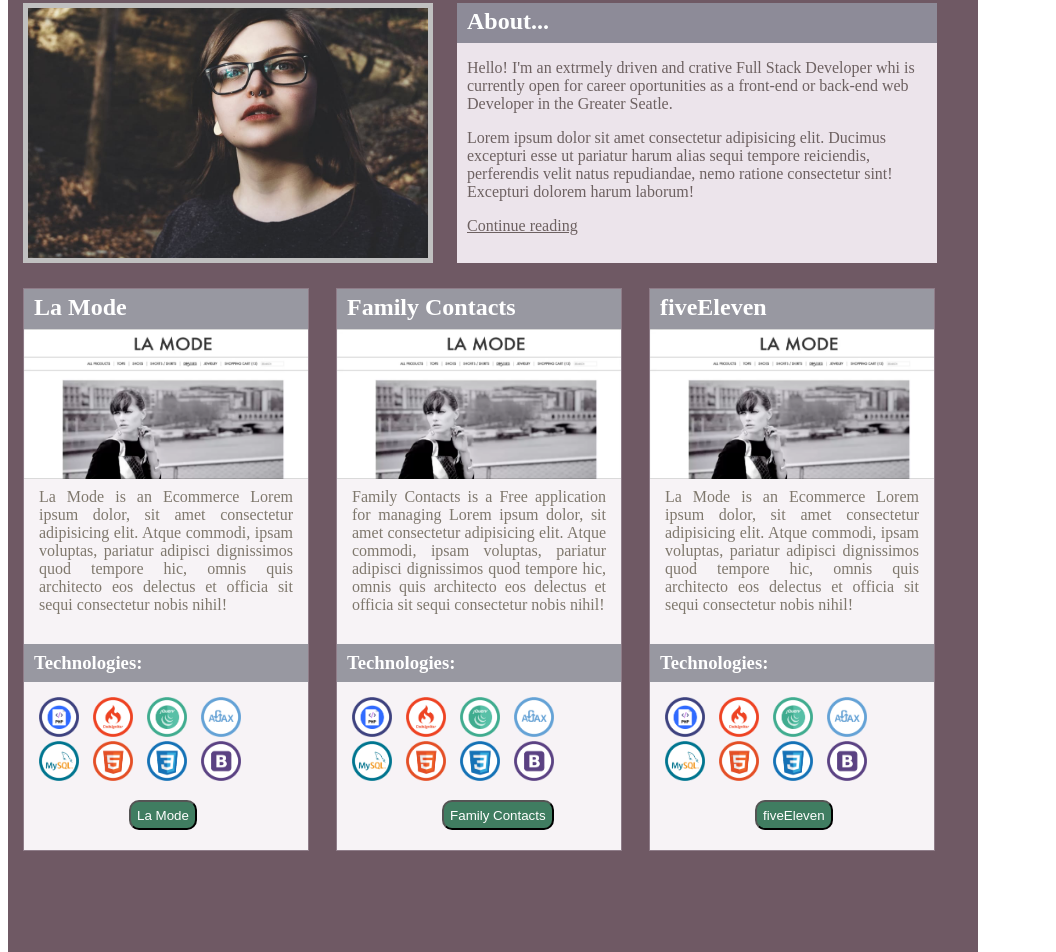
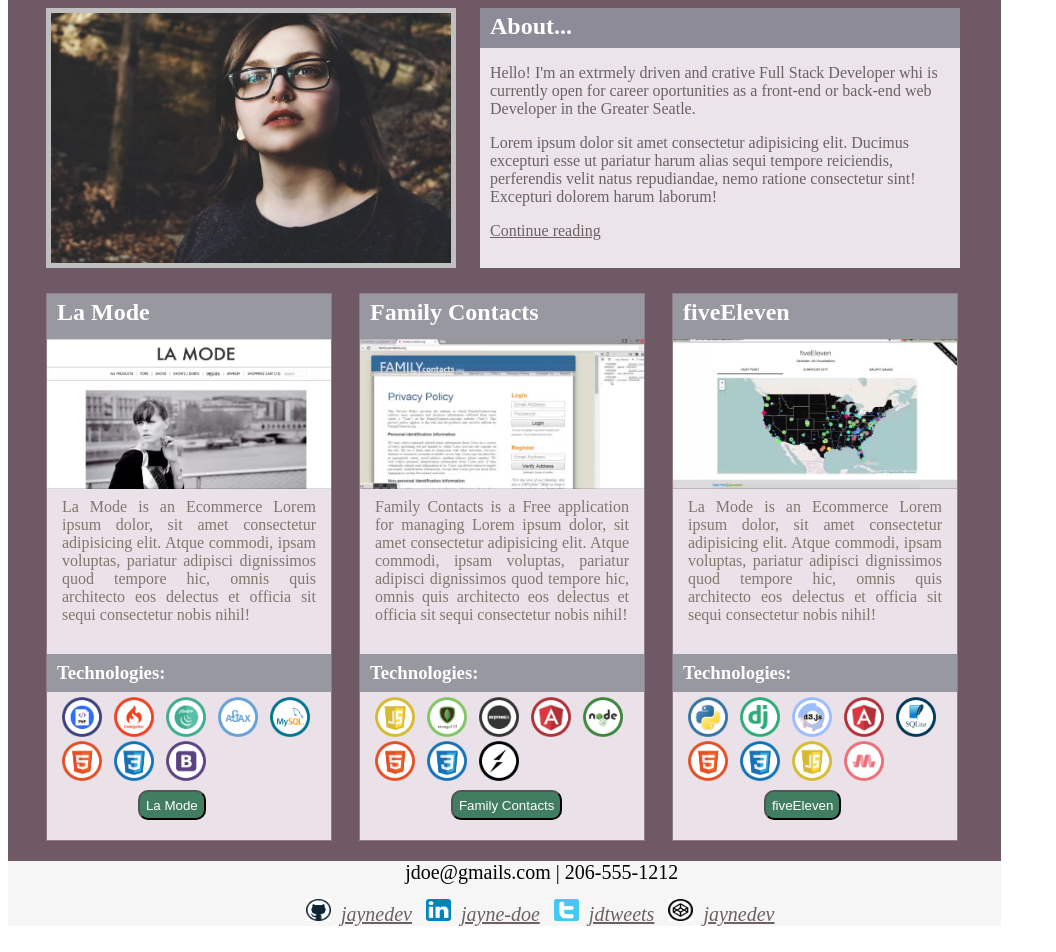
Before and after one commit to arnaldoquezada/CSS-Portafolio, a plain HTML site: page index.html in a window 1280 px wide. Shown: the part 88-1040 px from the top of the page, without its empty margins (0-1056 px from the left). Drawn offline with Linux system fonts and the light colour scheme.

Commit message:
Terminado al fin y sin errores validado

```diff
--- a/index.html
+++ b/index.html
@@ -67,7 +67,7 @@
                     <img src="/images/CSS.png" alt="php logo" width="40" height="40">
                     <img src="/images/bootstrap.png" alt="php logo" width="40" height="40"> </div>
                 <div class="box-btn">
-                    <button>La Mode</button>
+                    <button>La Mode </button>
                 </div>
 
             </div>
@@ -76,10 +76,11 @@
                     <h2>Family Contacts</h2>
                 </div>
                 <div class="box-img">
-                    <img src="/images/lamode.png" alt="Imagen Noticia" width="284" height="150">
+                    <img src="/images/familycontacts.png" alt="Imagen Noticia" width="284" height="150">
                 </div>
                 <div class="box-text">
-                    <p>Family Contacts is a Free application for managing Lorem ipsum dolor, sit amet consectetur adipisicing elit. Atque commodi,
+                    <p>Family Contacts is a Free application for managing Lorem ipsum dolor, sit amet consectetur
+                        adipisicing elit. Atque commodi,
                         ipsam voluptas, pariatur adipisci dignissimos quod tempore hic, omnis quis architecto eos
                         delectus et officia sit sequi consectetur nobis nihil!</p>
                 </div>
@@ -87,14 +88,15 @@
                     <h3>Technologies:</h3>
                 </div>
                 <div class="box-img-tech">
-                    <img src="/images/php.png" alt="php logo" width="40" height="40">
-                    <img src="/images/codeigniter.png" alt="php logo" width="40" height="40">
-                    <img src="/images/jQuery.png" alt="php logo" width="40" height="40">
-                    <img src="/images/ajax.png" alt="php logo" width="40" height="40">
-                    <img src="/images/mysql.png" alt="php logo" width="40" height="40">
+                    <img src="/images/JavaScript.png" alt="php logo" width="40" height="40">
+                    <img src="/images/mongodb.png" alt="php logo" width="40" height="40">
+                    <img src="/images/expressjs.png" alt="php logo" width="40" height="40">
+                    <img src="/images/angular.png" alt="php logo" width="40" height="40">
+                    <img src="/images/nodejs.png" alt="php logo" width="40" height="40">
                     <img src="/images/HTML.png" alt="php logo" width="40" height="40">
                     <img src="/images/CSS.png" alt="php logo" width="40" height="40">
-                    <img src="/images/bootstrap.png" alt="php logo" width="40" height="40"> </div>
+                    <img src="/images/socket.png" alt="php logo" width="40" height="40">
+                </div>
                 <div class="box-btn">
                     <button>Family Contacts</button>
                 </div>
@@ -105,7 +107,7 @@
                     <h2>fiveEleven</h2>
                 </div>
                 <div class="box-img">
-                    <img src="/images/lamode.png" alt="Imagen Noticia" width="284" height="150">
+                    <img src="/images/fiveEleven.png" alt="Imagen Noticia" width="284" height="150">
                 </div>
                 <div class="box-text">
                     <p>La Mode is an Ecommerce Lorem ipsum dolor, sit amet consectetur adipisicing elit. Atque commodi,
@@ -116,20 +118,33 @@
                     <h3>Technologies:</h3>
                 </div>
                 <div class="box-img-tech">
-                    <img src="/images/php.png" alt="php logo" width="40" height="40">
-                    <img src="/images/codeigniter.png" alt="php logo" width="40" height="40">
-                    <img src="/images/jQuery.png" alt="php logo" width="40" height="40">
-                    <img src="/images/ajax.png" alt="php logo" width="40" height="40">
-                    <img src="/images/mysql.png" alt="php logo" width="40" height="40">
+                    <img src="/images/python.png" alt="php logo" width="40" height="40">
+                    <img src="/images/django.png" alt="php logo" width="40" height="40">
+                    <img src="/images/d3.png" alt="php logo" width="40" height="40">
+                    <img src="/images/angular.png" alt="php logo" width="40" height="40">
+                    <img src="/images/sqlite.png" alt="php logo" width="40" height="40">
                     <img src="/images/HTML.png" alt="php logo" width="40" height="40">
                     <img src="/images/CSS.png" alt="php logo" width="40" height="40">
-                    <img src="/images/bootstrap.png" alt="php logo" width="40" height="40"> </div>
+                    <img src="/images/JavaScript.png" alt="php logo" width="40" height="40">
+                    <img src="/images/materialize.png" alt="php logo" width="40" height="40">
+                </div>
                 <div class="box-btn">
-                    <button>fiveEleven</button>
+                 <button>fiveEleven</button>
                 </div>
-
             </div>
         </div>
+        <div class="footer">
+            <div class="box-contacto">
+                <p>jdoe@gmails.com | 206-555-1212</p>
+            </div>
+            <div class="box-rsociales">
+                <img src="/images/github.png" alt="" width="25" height="22"><a href="#">jaynedev</a>
+                <img src="/images/linkedin.png" alt="" width="25" height="22"><a href="#">jayne-doe</a>
+                <img src="/images/twitter.png" alt="" width="25" height="22"><a href="#">jdtweets</a>
+                <img src="/images/codepen.png" alt="" width="25" height="22"><a href="#">jaynedev</a>
+            </div>
+        </div>
+
     </div>
 
 </body>
--- a/style.css
+++ b/style.css
@@ -2,8 +2,7 @@ h1, h3, h2{
     margin: 0%;
 }
 .container{
-    width: 970px;
-    height: 1600px;
+    width: 993px;
     background-color:#f6f6f6;
     border-left: 25px;
     border-right: 25px;
@@ -20,6 +19,7 @@ h1, h3, h2{
     margin-top: 10px;
     margin-left: 15px;
     display: inline-block;
+
 }
 .text-1{
    display: inline-block;
@@ -35,9 +35,8 @@ h1, h3, h2{
 }
 .container-sub{
     background-color:#6f5964;
-    height: 1200px;
     width: 940px;
-    padding: 15px;
+    padding: 20px 15px 20px 38px ;
     display: inline-block;
 }
 .box-img-profile{
@@ -80,15 +79,16 @@ h1, h3, h2{
 }
 .box-portafolios{
     width: 284px;
-    background-color: #f7f3f6;
+    background-color:#eae1e9;
     margin-top: 25px;
     margin-right: 23px;
     padding-bottom: 20px;
     display: inline-block;
+    vertical-align: top;
     border: 1px #8f7d89 solid  ;
 }
     .box-cabecera{
-        height: 35px;
+        height: 40px;
         background-color:#9898a1;
         padding-top: 5px;
         padding-left: 10px;
@@ -117,11 +117,16 @@ h1, h3, h2{
 
     }
     .box-img-tech{
-        padding: 15px;
+        padding: 5px;
+        margin-left: 10px;
+        display:inline-block;
+        align-items: center;
     }
     .box-img-tech img{
-        margin-right: 10px;
+        margin-right: 8px;
         margin-bottom: 0px;
+
+
     }
     .box-img-tech button{
         background-color:#407d61;
@@ -131,8 +136,34 @@ h1, h3, h2{
     .box-btn button{
         border-radius: 10px;
         box-shadow:#7b8c86;
-        margin-left: 37%;
+        margin-left: 32%;
         background-color:#407d61;
         height: 30px;
         color: white;
     }
+    .box-btn a{
+       color: white;
+       text-decoration: none;
+    }
+
+.footer{
+    padding: 0;
+    align-items: center;
+}
+.box-contacto {
+    margin-left: 40%;
+}
+.box-contacto p{
+    margin-top: 0px;
+    margin-bottom: 15px;
+    font-size: 20px;
+}
+.box-rsociales{
+    margin-left: 30%;
+    font-style: italic;
+    margin-top: 0px;
+}
+.box-rsociales a{
+    padding-bottom: 10px;
+    font-size: 20px;
+}
```
